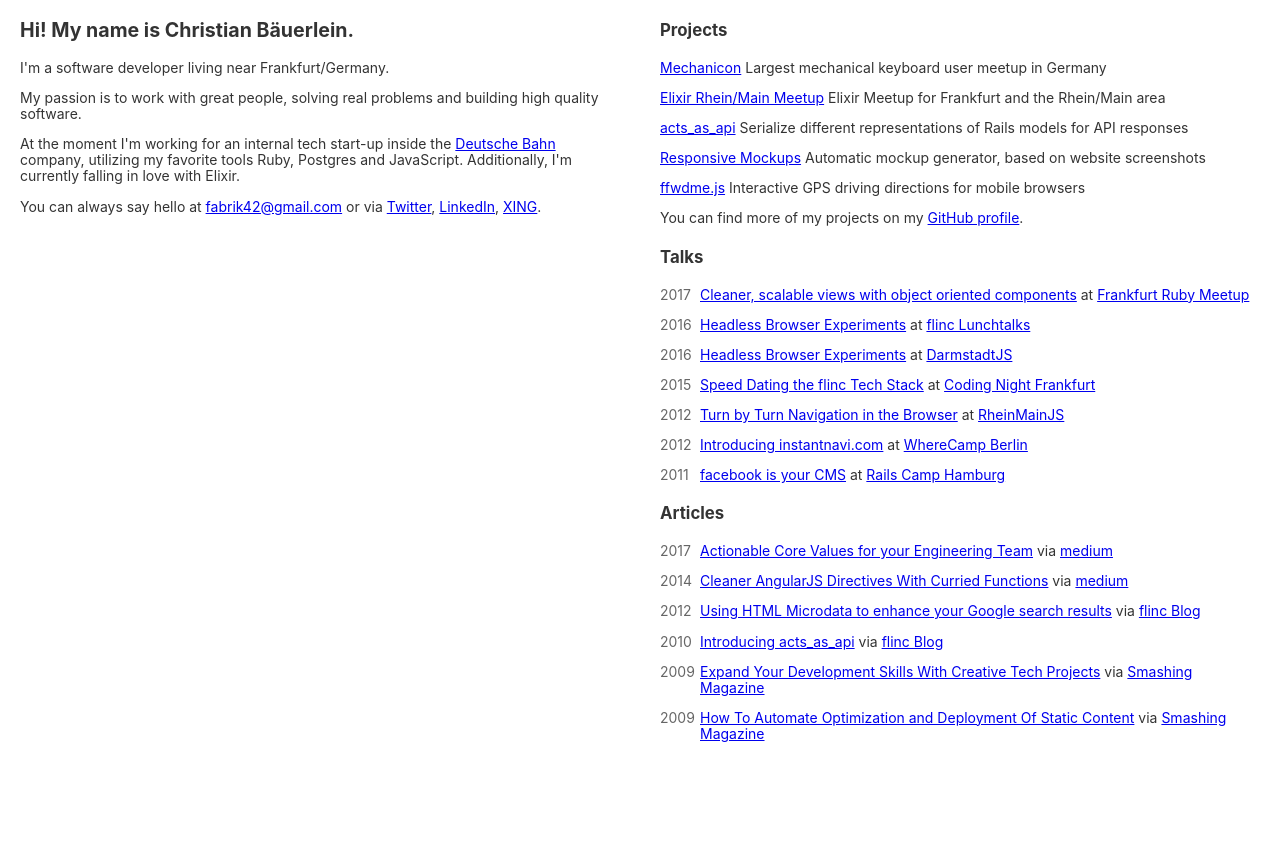
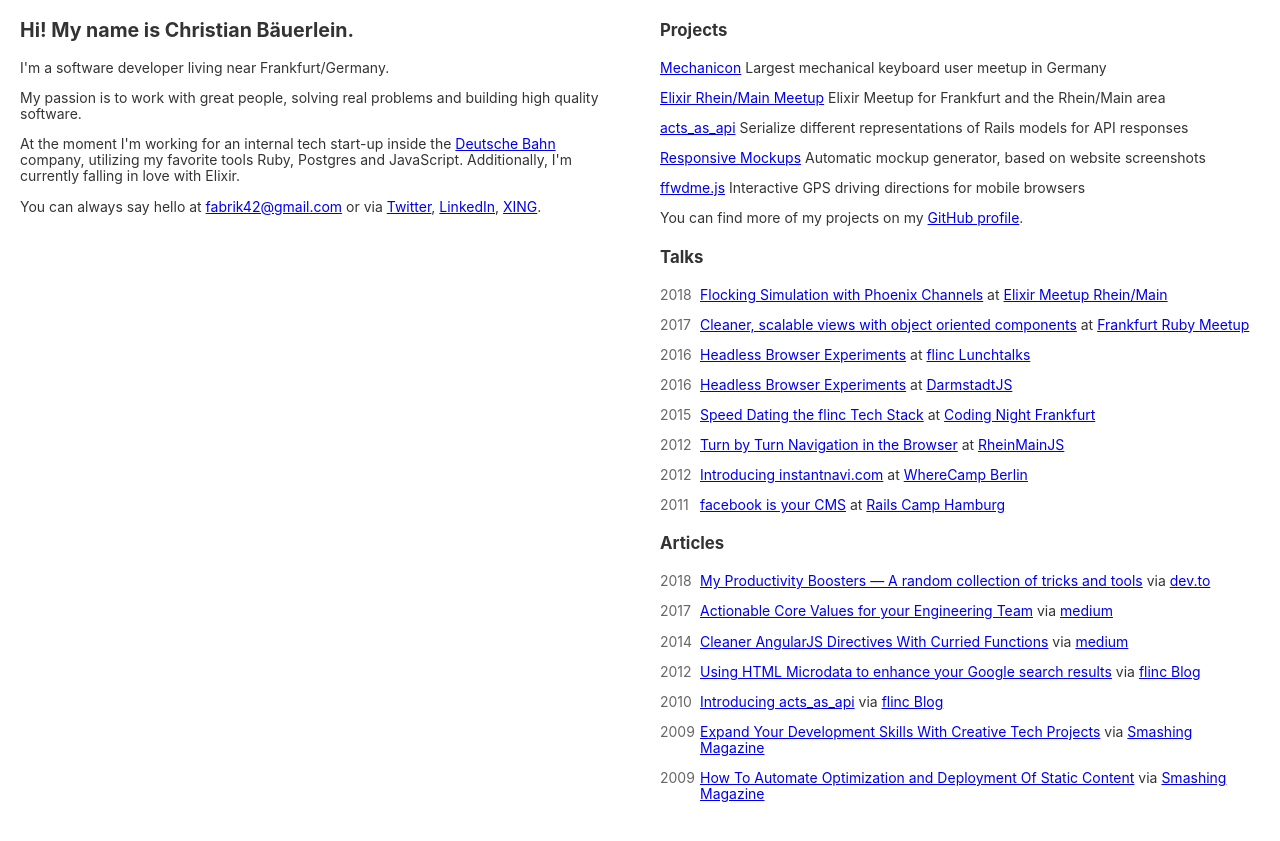
Before and after one commit to fabrik42/fabrik42.github.com, a Jekyll site: the page built from index.html, in a window 1280 px wide. Shown: the top 841 px of the page. Built offline with Jekyll 4.4.1, drawn with Linux system fonts in a browser that asks for light colours.

Commit message:
Add new talk and article

```diff
--- a/_data/articles.yml
+++ b/_data/articles.yml
@@ -1,3 +1,9 @@
+- year: 2018
+  title: My Productivity Boosters — A random collection of tricks and tools
+  url: https://dev.to/fabrik42/my-productivity-boosters--a-random-collection-of-tricks-and-tools--what-are-yours-28fm
+  via: dev.to
+  via_url: https://dev.to/fabrik42
+
 - year: 2017
   title: Actionable Core Values for your Engineering Team
   url: https://medium.com/@fabrik42/actionable-core-values-for-your-engineering-team-922a4d6cf46a
--- a/_data/talks.yml
+++ b/_data/talks.yml
@@ -1,3 +1,10 @@
+- year : 2018
+  date: 2018-04-19
+  title: Flocking Simulation with Phoenix Channels
+  occasion: Elixir Meetup Rhein/Main
+  occasion_url: https://www.meetup.com/de-DE/Elixir-Meetup-Rhein-Main/events/249386874/
+  slides_url: https://speakerdeck.com/fabrik42/flocking-simulation-with-phoenix-channels
+
 - year : 2017
   date: 2017-01-24
   title: Cleaner, scalable views with object oriented components
```
